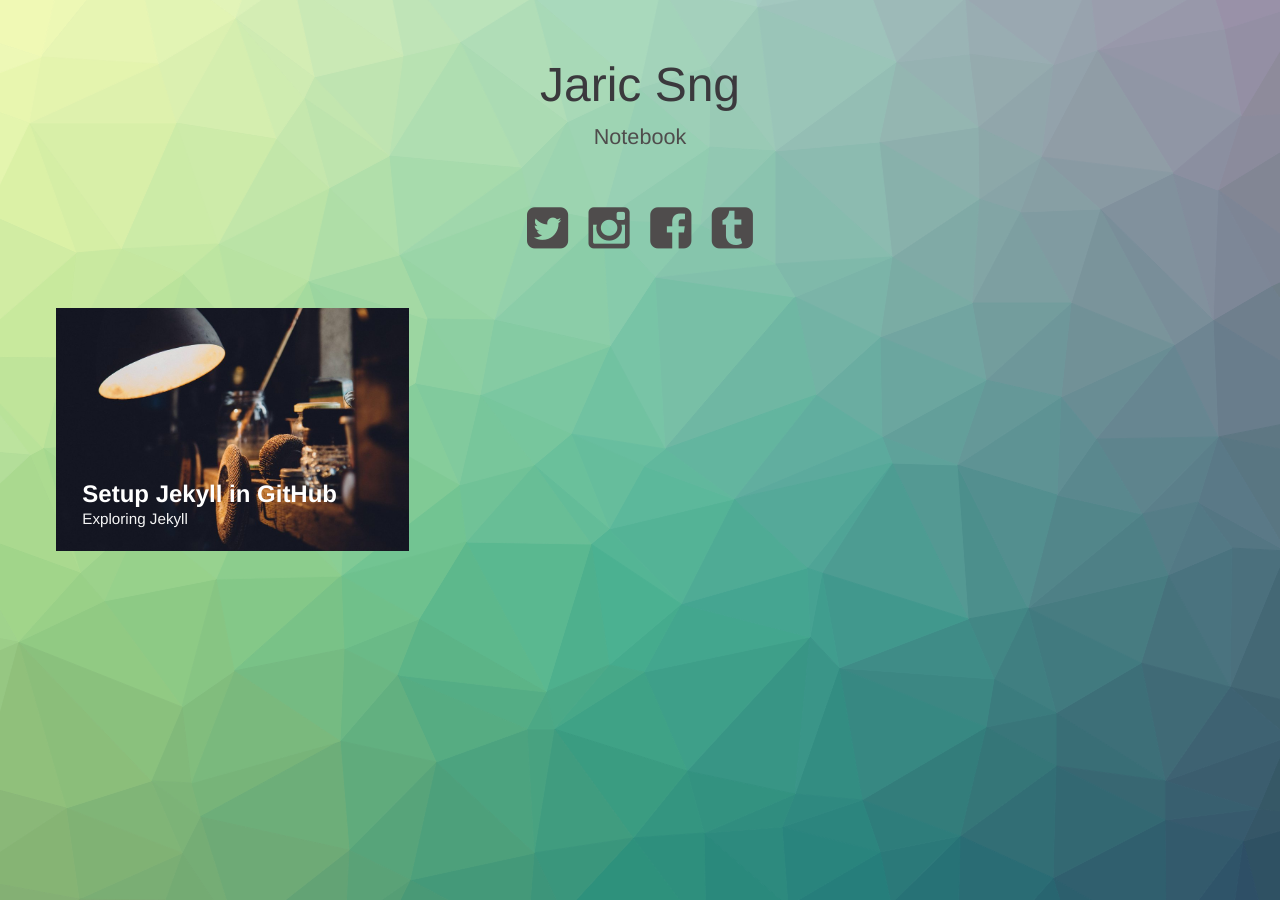
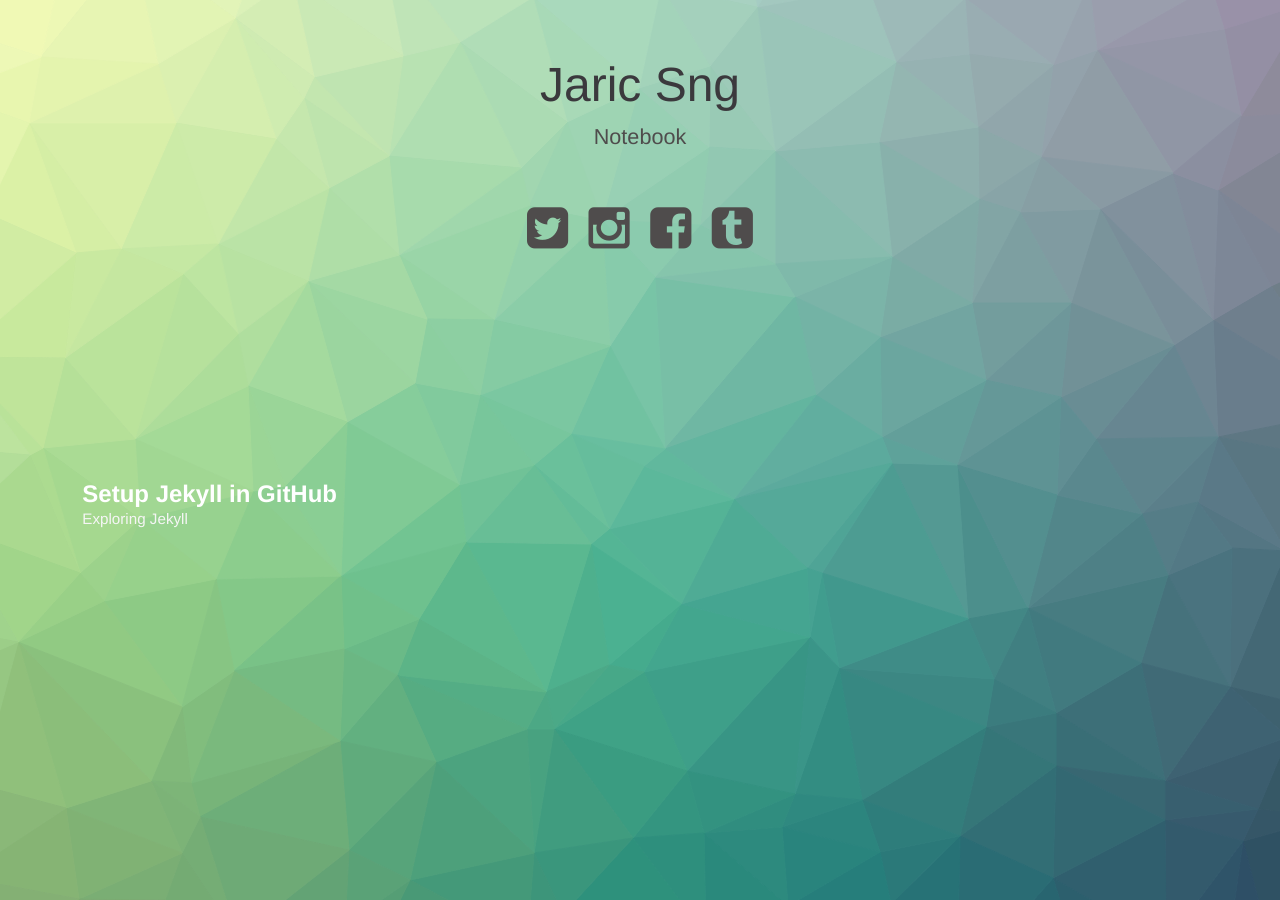
Before and after one commit to jaricsng/jaricsng.github.io, a Jekyll site: the page built from index.html, in a window 1280 px wide. Built offline with Jekyll 4.4.1, drawn with Linux system fonts in a browser that asks for light colours.

Commit message:
clean up

```diff
--- a/_posts/2017-09-10-jekyll.markdown
+++ b/_posts/2017-09-10-jekyll.markdown
@@ -2,8 +2,6 @@
 title:  "Setup Jekyll in GitHub"
 subtitle: "Exploring Jekyll"
 author: "Jaric Sng"
-avatar: "img/authors/wferr.png"
-image: "img/f.jpg"
 date:   2017-09-10 17:00:00
 ---
 # Customizing GitHub Pages
```
